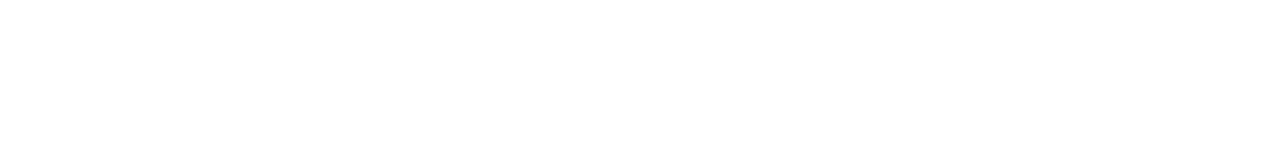
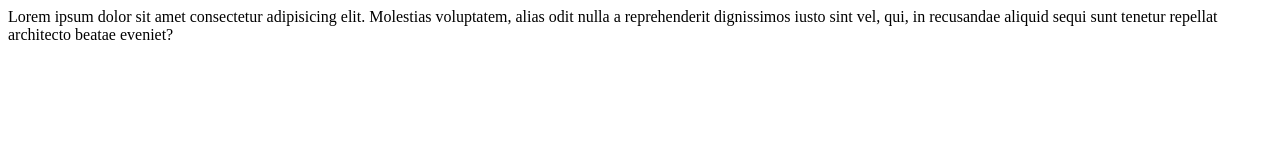
Before and after one commit to nvc-nenad/web-2, a plain HTML site: page index.html in a window 1280 px wide. Drawn offline with Linux system fonts and the light colour scheme.

Commit message:
adding content

```diff
--- a/index.html
+++ b/index.html
@@ -9,6 +9,10 @@
 </head>
 
 <body>
+  <section>
+    Lorem ipsum dolor sit amet consectetur adipisicing elit. Molestias voluptatem, alias odit nulla a reprehenderit
+    dignissimos iusto sint vel, qui, in recusandae aliquid sequi sunt tenetur repellat architecto beatae eveniet?
+  </section>
 
 </body>
 
```
